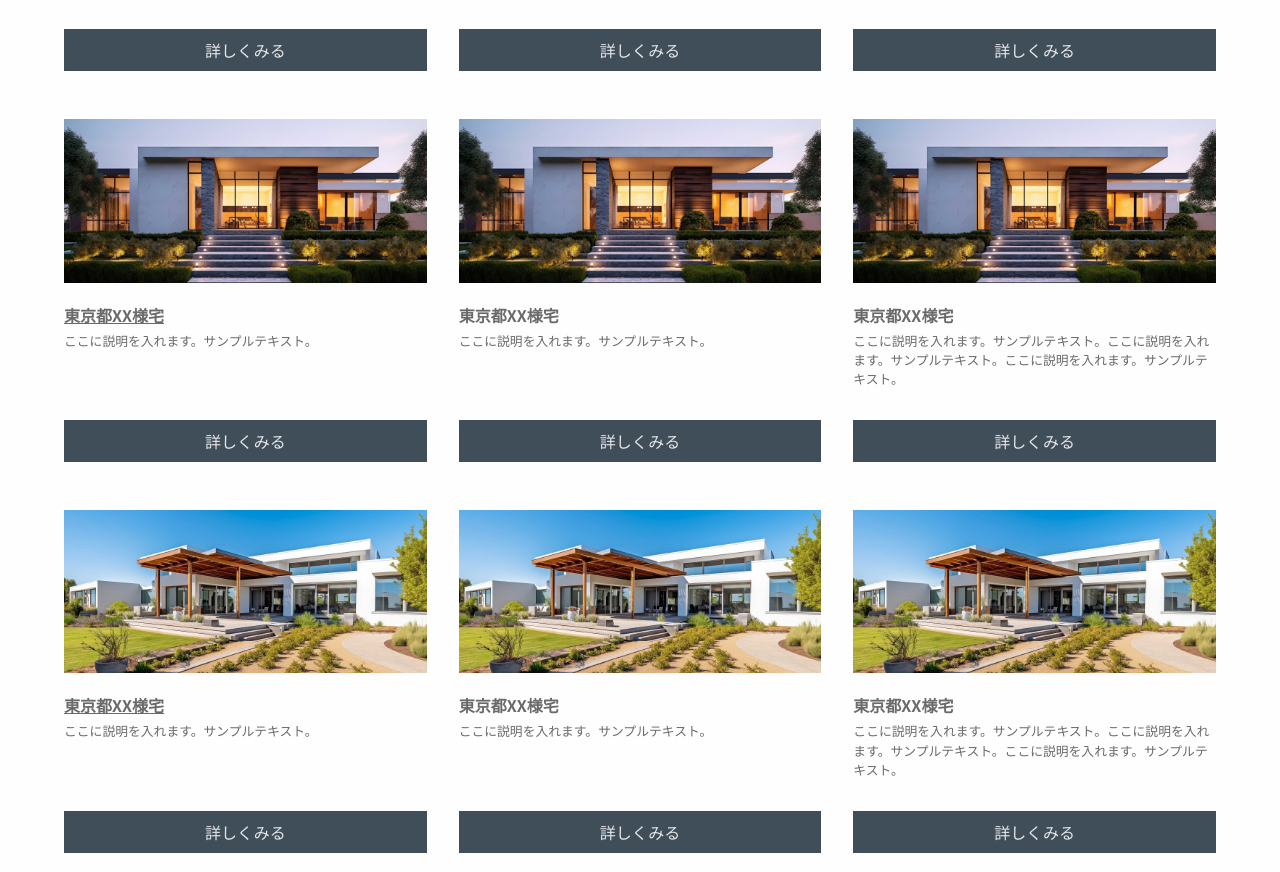
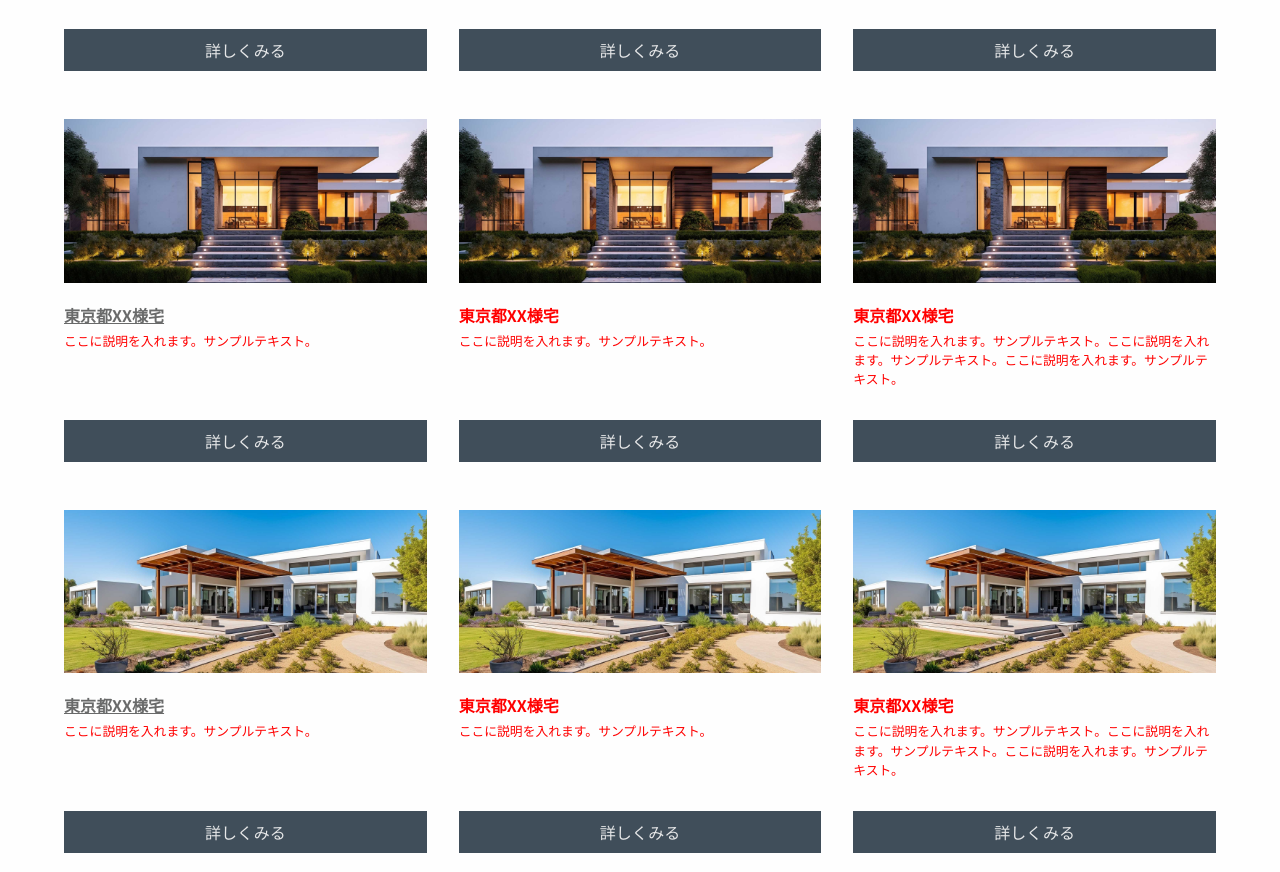
Before and after one commit to mamenz752/playwright-vrt-handson, a website: page static/jirei.html in a window 1280 px wide. Shown: the part 629-1501 px from the top of the page. Drawn offline with nearby package versions, Linux system fonts and the light colour scheme; some packages are replaced by stand-ins of ours; a script that the page names is missing.

Commit message:
差分を検出する・スナップショットを更新する

```diff
--- a/static/jirei.html
+++ b/static/jirei.html
@@ -1,5 +1,6 @@
 <!DOCTYPE html>
 <html lang="ja">
+
 <head>
   <meta charset="UTF-8" />
   <title>
@@ -8,15 +9,18 @@
   <meta name="viewport" content="width=device-width, initial-scale=1" />
   <meta name="description" content="ここにサイト説明を入れます" />
   <link rel="stylesheet" href="css/style.css" />
+  <style>
+    body {
+      color: red !important;
+    }
+  </style>
 </head>
 
 <body>
   <div id="container">
     <header>
       <h1 id="logo">
-          <a href="index.html"
-            ><img src="images/logo.png" alt="SAMPLE HOME"
-          /></a>
+        <a href="index.html"><img src="images/logo.png" alt="SAMPLE HOME" /></a>
       </h1>
       <!--開閉ブロック-->
       <div id="menubar">
@@ -176,15 +180,9 @@
     </ul>
 
     <footer>
-        <small
-          >Copyright&copy; <a href="index.html">SAMPLE HOME</a> All Rights
-          Reserved.</small
-        >
-        <span class="pr"
-          ><a href="https://template-party.com/" target="_blank"
-            >《Web Design:Template-Party》</a
-          ></span
-        >
+      <small>Copyright&copy; <a href="index.html">SAMPLE HOME</a> All Rights
+        Reserved.</small>
+      <span class="pr"><a href="https://template-party.com/" target="_blank">《Web Design:Template-Party》</a></span>
     </footer>
 
     <!--ページの上部へ戻るボタン-->
@@ -211,4 +209,5 @@
   <!--このテンプレート専用のスクリプト-->
   <script src="js/main.js"></script>
 </body>
+
 </html>
```
Also changed, not shown: tests/jirei.spec.ts-snapshots/制作事例のVRT-1-Chrome-linux.png. Lines whose indentation alone changed are shown as unchanged.
